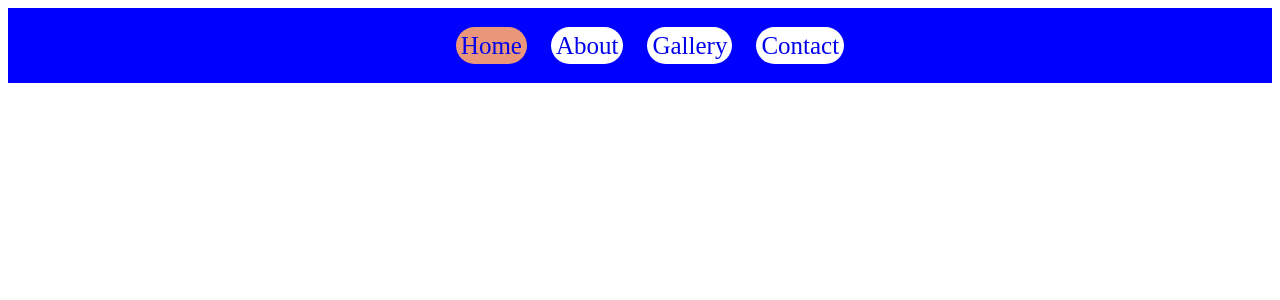
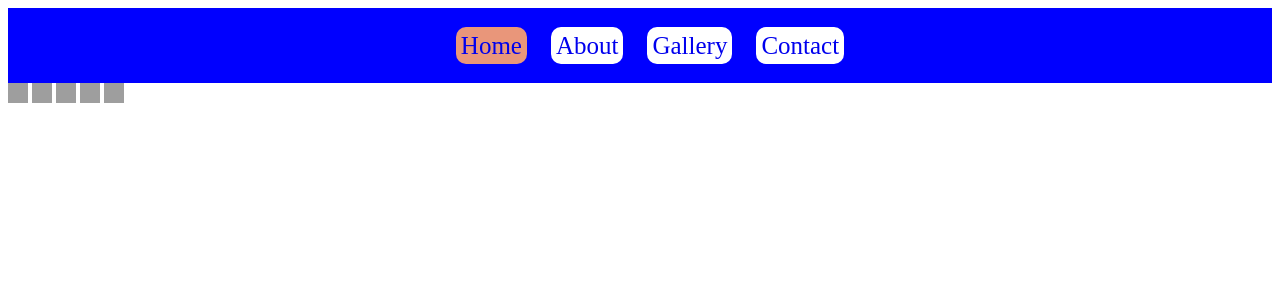
Before and after one commit to gkovalevskis/web_bootcamp, a PHP site: page / in a window 1280 px wide. Shown: the top 300 px of the page. Run offline with PHP 8.4, Linux system fonts and the light colour scheme; grey boxes are pictures that could not be loaded.

Commit message:
23042020

```diff
--- a/17042020/index.html
+++ b/17042020/index.html
@@ -8,7 +8,7 @@
 </head>
 <body>
     <nav>
-        <img width="50px" src="images/small-red-apple-md.png"
+        <img width="50px" src="../../images/small-red-apple-md.png"
             alt="bilde">
             <div class="menu">MENU
                 <ul>
--- a/21042020/index.html
+++ b/21042020/index.html
@@ -16,5 +16,14 @@
             <li><a href="contact.html">Contact</a></li>
         </ul>
     </nav>
+    <footer id="footer">
+        <div>
+            <img width="20px" height="20px" src="https://image.flaticon.com/icons/svg/1409/1409946.svg" alt="">
+            <img width="20px" height="20px" src="https://image.flaticon.com/icons/svg/1409/1409943.svg" alt="">
+            <img width="20px" height="20px" src="https://image.flaticon.com/icons/svg/1409/1409945.svg" alt="">
+            <img width="20px" height="20px" src="https://image.flaticon.com/icons/svg/1409/1409936.svg" alt="">
+            <img width="20px" height="20px" src="https://image.flaticon.com/icons/svg/2111/2111432.svg" alt="">
+        </div>
+    </footer>
 </body>
 </html>
--- a/21042020/style.css
+++ b/21042020/style.css
@@ -22,7 +22,7 @@
     font-size: 25px;
     background-color: white;
     padding: 5px;
-    border-radius: 20px;
+    border-radius: 10px;
 }
 #nav > ul > li > a:hover{
     color:red;
@@ -31,3 +31,8 @@
 .selected{
     background-color: darksalmon !important;
 }
+footer{
+    width: 100%;
+    position: relative;
+    bottom: 0;
+}
--- a/22042020/main.css
+++ b/22042020/main.css
@@ -6,7 +6,7 @@ h1 {
 .banner {
   font-family: 'Pacifico', cursive;
   height: 400px;
-  background-image: url("lemonade.jpg");
+  background-image: url("../../images/lemonade.jpg");
   border-top: 4px solid black;
   border-bottom: 4px solid black; }
   .banner .slogan {
--- a/22042020/main.scss
+++ b/22042020/main.scss
@@ -12,7 +12,7 @@ h1 {
 .banner {
   font-family: 'Pacifico', cursive;
   height: 400px;
-  background-image: url("lemonade.jpg");
+  background-image: url("../../images/lemonade.jpg");
   border : {
             top: $standard-border;
             bottom: $standard-border;
```
Also changed, not shown: 23042020/index.html (added, +13 -0 lines), 23042020/script.js (added, +21 -0 lines), 17042020/images/small-red-apple-md.png (deleted), 22042020/lemonade.jpg (deleted), 4 other files.
